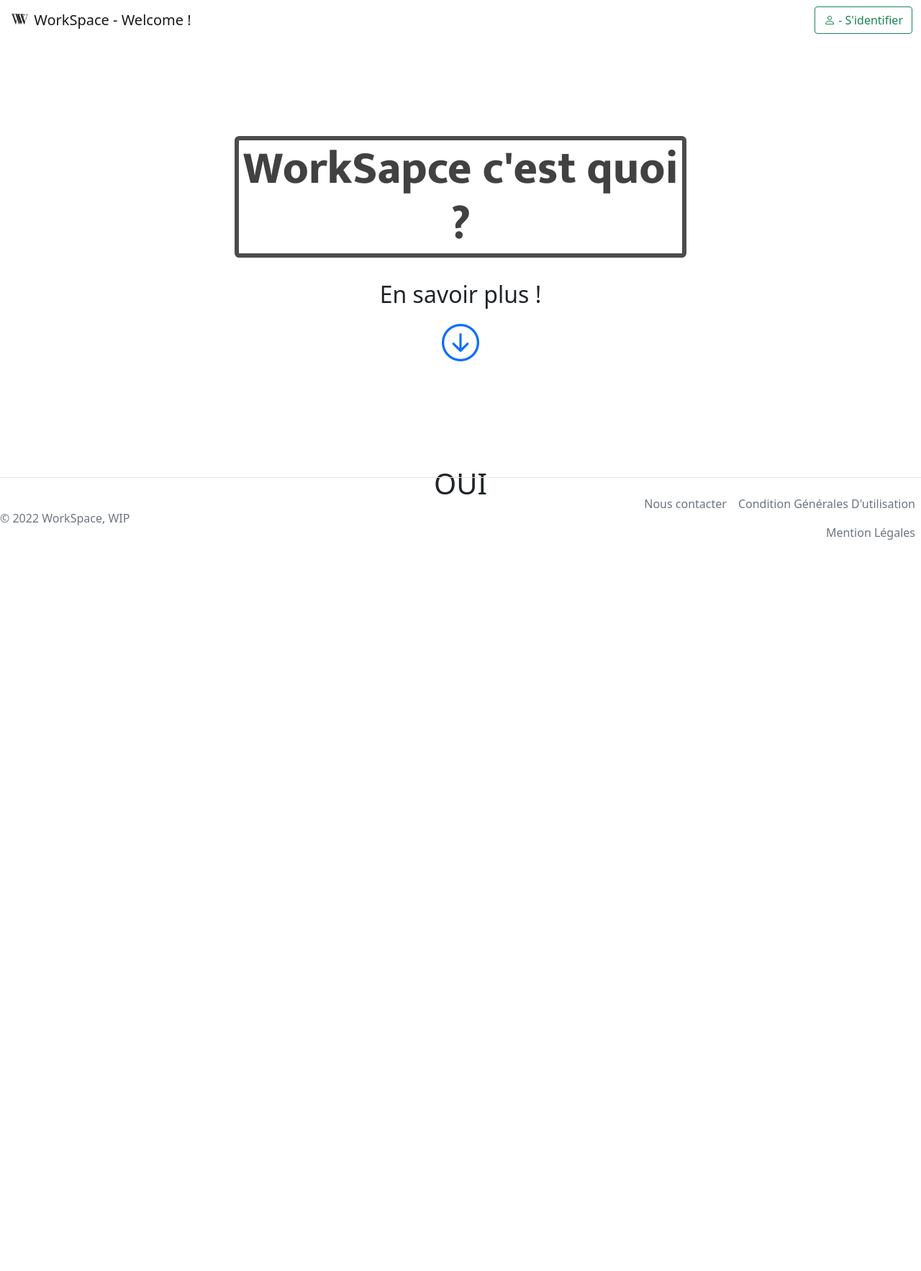
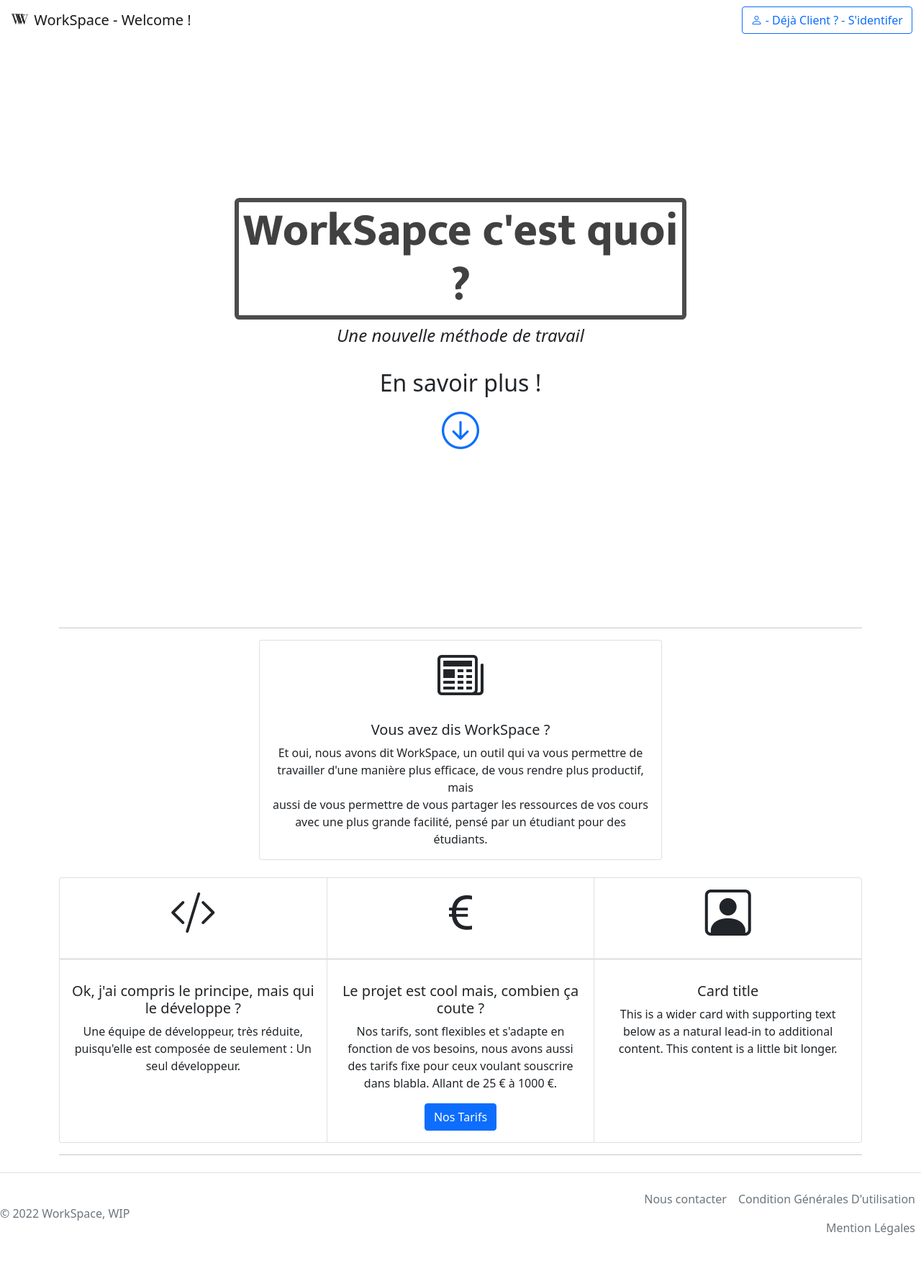
Before and after one commit to ReyzanN/WorkSapce, a PHP site: page / in a window 1280 px wide. Shown: the whole page at 72% size. Before the commit the page ends 750 px from the top, so only its background shows below. Run offline with PHP 8.4, Linux system fonts and the light colour scheme.

Commit message:
Index + Style

```diff
--- a/Template/body.php
+++ b/Template/body.php
@@ -1,12 +1,61 @@
 <body>
-    <div class="container-fluid d-flex justify-content-center align-items-center flex-column" style="height: 37rem;">
+    <div class="container-fluid d-flex justify-content-center align-items-center flex-column" style="height: 50rem;">
         <h1 class="title-main-index align-middle">WorkSapce c'est quoi ?</h1>
+        <h3 class="align-middle sub-sub-title-index">Une nouvelle méthode de travail</h3>
         <h2 class="title-sub-index">En savoir plus !</h2>
         <a href="#knowmore"><i class="bi bi-arrow-down-circle bi-arrow-down-circle-index"></i></a>
     </div>
 
-    <div class="container-fluid" id="knowmore">
-        <h1 class="text-center">OUI</h1>
+    <div class="container">
+        <hr>
     </div>
+
+    <div class="container d-flex flex-column align-items-center" id="knowmore">
+
+        <div class="card text-center justify-content-center" style="width: 35rem;">
+            <i class="bi bi-newspaper card-img-top card-element-image-index text-center"></i>
+            <div class="card-body">
+                <h5 class="card-title">Vous avez dis WorkSpace ?</h5>
+                <p class="card-text">Et oui, nous avons dit WorkSpace, un outil qui va vous permettre de travailler d'une manière plus efficace, de vous rendre plus productif, mais </p>
+                aussi de vous permettre de vous partager les ressources de vos cours avec une plus grande facilité, pensé par un étudiant pour des étudiants.
+            </div>
+        </div>
+
+        <br>
+
+        <div class="card-group text-center">
+            <div class="card">
+                <i class="bi bi-code-slash card-img-top card-element-image-index"></i>
+                <hr>
+                <div class="card-body">
+                    <h5 class="card-title">Ok, j'ai compris le principe, mais qui le développe ?</h5>
+                    <p class="card-text">Une équipe de développeur, très réduite, puisqu'elle est composée de seulement : Un seul développeur.</p>
+                </div>
+            </div>
+            <div class="card">
+                <i class="bi bi-currency-euro card-img-top card-element-image-index text-center"></i>
+                <hr>
+                <div class="card-body">
+                    <h5 class="card-title">Le projet est cool mais, combien ça coute ?</h5>
+                    <p class="card-text">Nos tarifs, sont flexibles et s'adapte en fonction de vos besoins, nous avons aussi des tarifs fixe pour ceux voulant souscrire dans blabla.
+                        Allant de 25 € à 1000 €.</p>
+                    <button type="button" class="btn btn-primary">Nos Tarifs</button>
+                </div>
+            </div>
+            <div class="card">
+                <i class="bi bi-person-square card-img-top card-element-image-index text-center"></i>
+                <hr>
+                <div class="card-body">
+                    <h5 class="card-title">Card title</h5>
+                    <p class="card-text">This is a wider card with supporting text below as a natural lead-in to additional content. This content is a little bit longer.</p>
+                </div>
+            </div>
+        </div>
+    </div>
+
+    <div class="container">
+        <hr>
+    </div>
+
 <script src="https://cdn.jsdelivr.net/npm/bootstrap@5.1.3/dist/js/bootstrap.bundle.min.js" integrity="sha384-ka7Sk0Gln4gmtz2MlQnikT1wXgYsOg+OMhuP+IlRH9sENBO0LRn5q+8nbTov4+1p" crossorigin="anonymous"></script>
 </body>
--- a/Template/footer.php
+++ b/Template/footer.php
@@ -1,4 +1,4 @@
-<footer class="d-flex flex-wrap justify-content-between align-items-center py-3 my-4 border-top fixed-bottom">
+<footer class="d-flex flex-wrap justify-content-between align-items-center py-3 my-4 border-top">
     <p class="col-md-4 mb-0 text-muted">&copy; 2022 WorkSpace, WIP</p>
 
     <a href="/" class="col-md-4 d-flex align-items-center justify-content-center mb-3 mb-md-0 me-md-auto link-dark text-decoration-none">
--- a/Template/header.php
+++ b/Template/header.php
@@ -21,7 +21,7 @@
         <div class="collapse navbar-collapse mx-auto" id="navbarSupportedContent">
             <ul class="navbar-nav mb-2 mb-lg-0 mx-auto justify-content-between">
             </ul>
-            <button class="btn btn-outline-success" type="submit"><i class="bi bi-person"></i>&nbsp;- S'identifier</button>
+            <button class="btn btn-outline-primary" type="submit"><i class="bi bi-person"></i>&nbsp;- Déjà Client ? - S'identifer</button>
         </div>
     </div>
 </nav>
--- a/assets/style.css
+++ b/assets/style.css
@@ -29,7 +29,16 @@
     cursor: pointer;
 }
 
+.sub-sub-title-index {
+    font-size: 1.5rem;
+    font-style: italic;
+}
+
 .title-sub-index
 {
     margin-top: 1.5rem;
 }
+
+.card-element-image-index {
+    font-size: 4rem;
+ }
```
